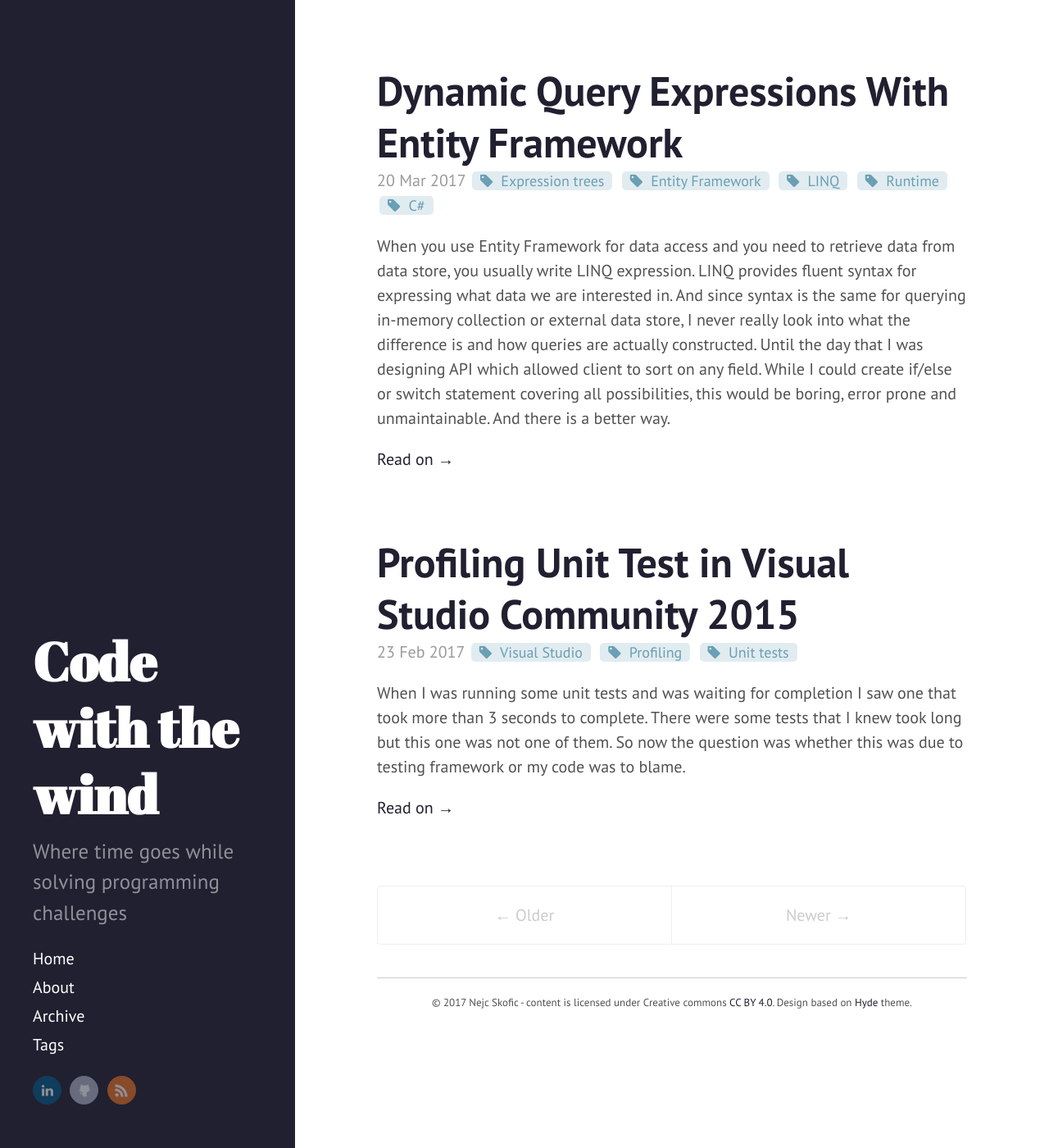
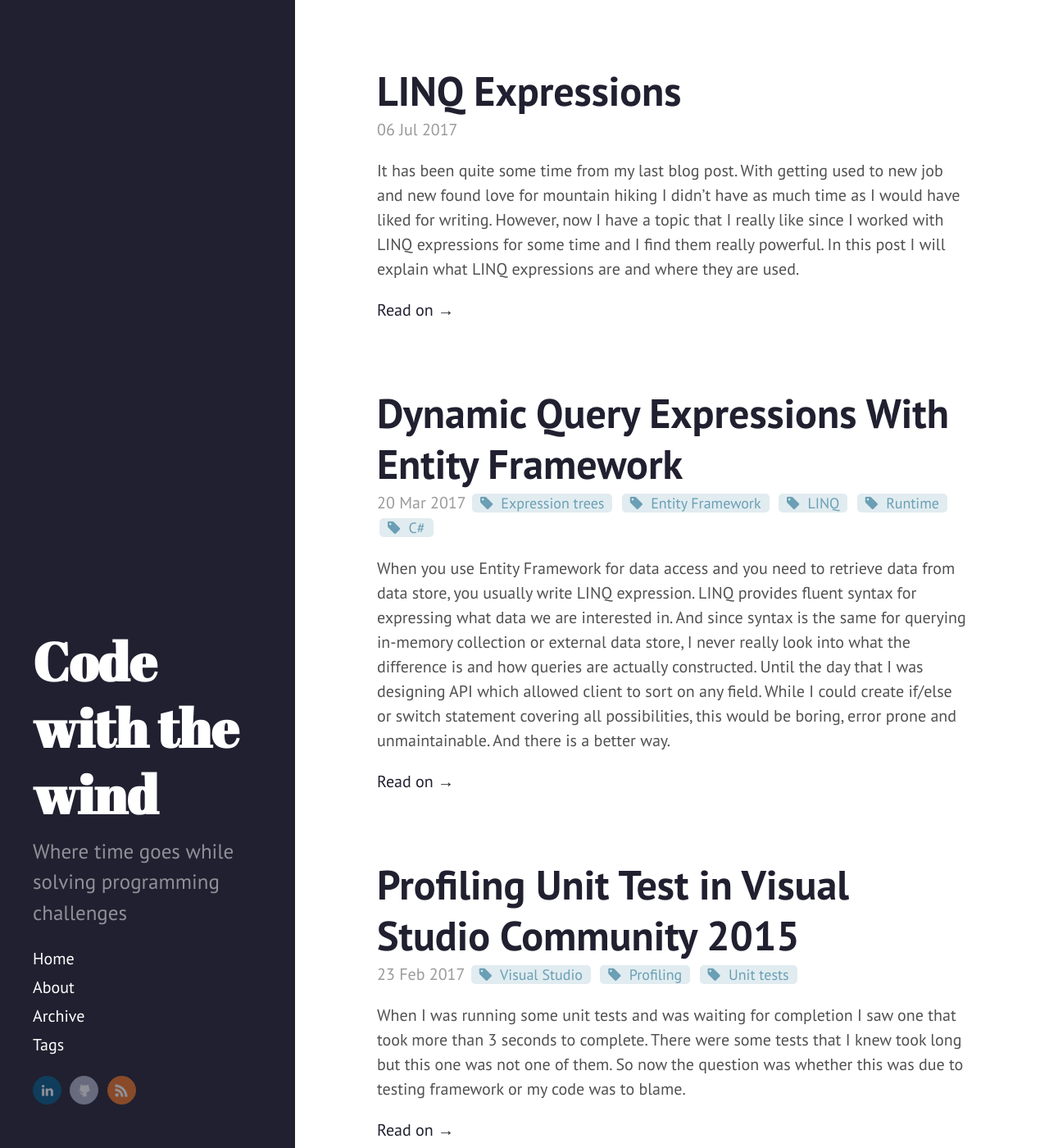
Before and after one commit to nejcskofic/nejcskofic.github.io, a Jekyll site: the page built from index.html, in a window 1280 px wide and 1400 px high. Shown: the whole window at 82% size. Built offline with Jekyll 4.4.1, drawn with Linux system fonts in a browser that asks for light colours; the list of posts is cut into pages by our own code; part of the change alters nothing that is shown.

Commit message:
Added new blog post LINQ expressions

````diff
--- a/_includes/head.html
+++ b/_includes/head.html
@@ -15,7 +15,7 @@
   </title>
 
   <!-- CSS -->
-  <link rel="stylesheet" href="{{ site.baseurl }}public/css/site.css?v=6">
+  <link rel="stylesheet" href="{{ site.baseurl }}public/css/site.css?v=7">
   <link rel="stylesheet" href="{{ site.baseurl }}public/css/syntax.css?v=2">
   <link rel="stylesheet" href="https://fonts.googleapis.com/css?family=PT+Sans:400,400italic,700|Abril+Fatface">
   <link href="https://maxcdn.bootstrapcdn.com/font-awesome/4.7.0/css/font-awesome.min.css" rel="stylesheet" integrity="sha384-wvfXpqpZZVQGK6TAh5PVlGOfQNHSoD2xbE+QkPxCAFlNEevoEH3Sl0sibVcOQVnN" crossorigin="anonymous">
--- /dev/null
+++ b/_posts/2017-07-06-linq-expressions.md
@@ -0,0 +1,160 @@
+---
+layout: post
+title: "LINQ Expressions"
+date: 2017-07-06T21:04:19+02:00
+series: "LINQ Expressions"
+---
+
+It has been quite some time from my last blog post. With getting used to new job
+and new found love for mountain hiking I didn't have as much time as I would have
+liked for writing. However, now I have a topic that I really like since I worked
+with LINQ expressions for some time and I find them really powerful. In this post
+I will explain what LINQ expressions are and where they are used.
+
+
+Chance is you may have used LINQ expressions already, you were just not aware of it.
+If you ever used MVC Razor engine with view model binding or Entity Framework, you
+were passing LINQ lambda expressions as arguments to various methods. However from
+programmer's point of view those arguments were indistinguishable from normal lambdas
+and this is the reason why you may have never noticed the difference. So let us look
+into what the difference is and where expression trees are used.
+
+## What exactly are expression trees
+
+Expression tree is nothing more than tree structure where each node represents some
+kind of expression. Expression can represent many .NET constructs, for example:
+- _ConstantExpression_ which represents some constant value, for example value '1'
+of type _int_
+- _BinaryExpression_ which  represents infix operation over two other expressions,
+for example (+) operation in expression '1 + 1'
+- _InvocationExpression_ which represents function or method call, for example call
+to _ToString_ method in expression 'a.ToString()'
+There are currently 25 different built-in types of expressions. But what is common to
+all of them is that each expression declares what is resulting type of expression.
+This information is then used when constructing expressions which require other
+expressions as input. For example, above mentioned _BinaryExpression_ requires two
+other expressions for which binary operation is defined. '1 + 1' would be a valid
+expression while '1 + "a"' would fail since there is no (+) operation defined
+between _int_ and _string_.
+
+Root class for every expression is [System.Linq.Expressions.Expression][1]. This class
+also contains factory methods for all built-in expressions. While you can use
+those methods to create expression tress, you usually don't have to because compiler
+can do that automatically for us. For example consider the following code:
+```csharp
+Func<int, int> f = x => x + 1;
+f(1); // will return 2
+```
+This is definition of lambda function which accepts _int_ and returns increment.
+Compiler will produce function which can then be executed by supplying parameters.
+
+Consider now this code:
+```csharp
+Expression<Func<int, int>> fexp = x => x + 1;
+fexp(1); // ERROR: will not compile
+```
+The only thing that is different is type declaration. But since we specified that
+variable _fexp_ is expression, compiler will transparently emit code for creation of
+corresponding expression tree. Above declaration would be equivalent to the following
+code:
+```csharp
+var p = Expression.Parameter(typeof(int), "x");
+var fexp = Expression.Lambda(
+  Expression.AddChecked(
+    p
+    Expression.Constant(1)
+  ),
+  p
+);
+```
+This is quite a mouthful for just a simple lambda expression which increments parameter.
+Now imagine what you would have to write if you have a more complex expression.
+
+## What are expression trees used for
+
+What can we do with lambda expressions that we cannot do with lambdas? If you take
+lambda _f_ once this is compiled it is essentially a black box. You can supply
+lambda with arguments to get result, but there is no way to know at runtime what
+this lambda does. In contrast if you take lambda expression _fexp_ which is tree
+structure representing expression 'x => x + 1', you can visit nodes at runtime and
+see that it will return increment of argument. In fact visiting logic is already
+provided for you by [System.Linq.Expressions.ExpressionVisitor][2]. You just need
+to extend this abstract class and override methods for those expression types you
+are interested in.
+
+Lambda expression has another feature: after inspection you can dynamically compile
+it to normal lambda which can be executed. For example:
+```csharp
+Expression<Func<int, int>> fexp = x => x + 1;
+var fcompiled = (Func<int, int>)fexp.Compile();
+fcompiled(1); // will return 2
+```
+Keep in mind though that compilation is not cheap and you should cache result.
+
+You could also transform given expression tree to new expression tree, which you
+then wrap in lambda and dynamically compile to executable code. There really are
+a lot of possibilities what you can do. But let us look how Razor engine and Entity
+Framework utilizes expression trees.
+
+### How expression trees are used in Razor engine
+
+If you ever used MVC and Razor engine you are probably familiar with the following
+construct:
+```html
+@Html.TextBoxFor(m => m.Field1)
+```
+
+While first argument looks like normal lambda, if you look at the definition of
+method _TextBoxFor_ you would see that it is generic method which accepts lambda
+expression which accepts model as input and returns something. With expression
+trees, Razor engine can achieve following goals:
+- When generating various inputs which are bound to model it can deterministically
+generate '_name_' attribute. It does that by walking expression tree of lambda body
+and constructing string value which represents given expression. This value then
+becomes value of the attribute.
+- Since name is a string representation of expression, model binder can use this
+value to populate model with data received from client. It does that by walking
+model hierarchy as is defined in string representation of expression in '_name_'
+attribute.
+
+This way the only thing that developer has to specify is property accessor, everything
+else will be done for him automatically. Razor engine will of course also compile
+and cache compiled expressions for retrieving model value, which is used when
+rendering page, so performance should not suffer.
+
+Note about new tag helpers feature: while you don't see explicit lambdas anymore,
+engine still uses expressions in the background. This means that this code:
+```html
+<input asp-for="Field1" />
+```
+is equivalent to above code, and underlying lambda expression will be the same.
+
+### What about Entity Framework
+
+Entity Framework translates expression trees to equivalent SQL query which will
+return expected data from database. There are two different mechanisms at work:
+- Every method in [System.Linq.Queryable][2] class which you use when you are
+writing LINQ query is extension method on [System.Linq.IQueryable&lt;T&gt;][4].
+Concrete class that implement this interface contains expression tree which is
+built by _System.Linq.Queryable_ methods. When it is time to execute query,
+expression tree is walked and SQL query is produced.
+- Most methods in _System.Linq.Queryable_ require passing lambda expressions.
+For example _Where_ method accepts lambda expression where input is element
+and output is _true_ if we wish to retain this element. This expressions are also
+embedded in expression tree but with special semantic: because they might access
+variables outside of expression they are quoted. What this means will be explored
+more in depth in future post.
+
+## Conclusion
+
+Expression trees are really a powerful and useful feature which can be used in
+many different situations. I hope that expressions are no longer a mystery to
+you and you are already thinking where you could use them. In the next post I will
+explore how to create custom expressions and how infrastructure handles them.
+
+Thanks for reading.
+
+[1]: https://msdn.microsoft.com/en-us/library/system.linq.expressions.expression(v=vs.110).aspx
+[2]: https://msdn.microsoft.com/en-us/library/system.linq.expressions.expressionvisitor(v=vs.110).aspx
+[3]: https://msdn.microsoft.com/en-us/library/system.linq.queryable(v=vs.110).aspx
+[4]: https://msdn.microsoft.com/en-us/library/bb351562(v=vs.110).aspx
--- a/_sass/_custom.scss
+++ b/_sass/_custom.scss
@@ -90,6 +90,18 @@ div.highlight > table {
 
   &.language-csharp>.highlight::before {
     content: "C#";
+  }
+
+  &.language-html>.highlight::before {
+    content: "HTML";
+  }
+
+  &.language-fsharp>.highlight::before {
+    content: "F#";
+  }
+
+  &.language-sql>.highlight::before {
+    content: "SQL";
   }
 }
 
````
